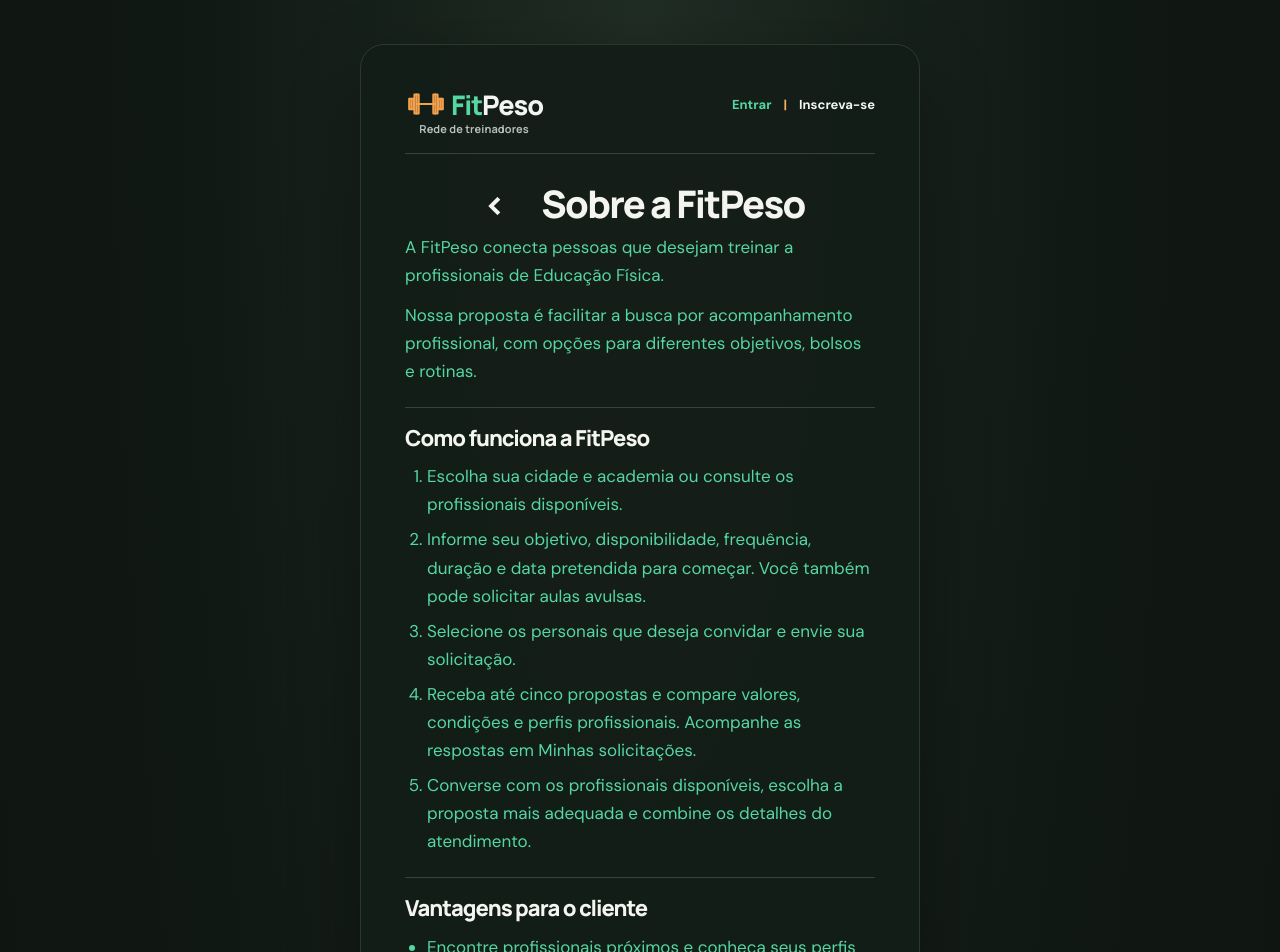
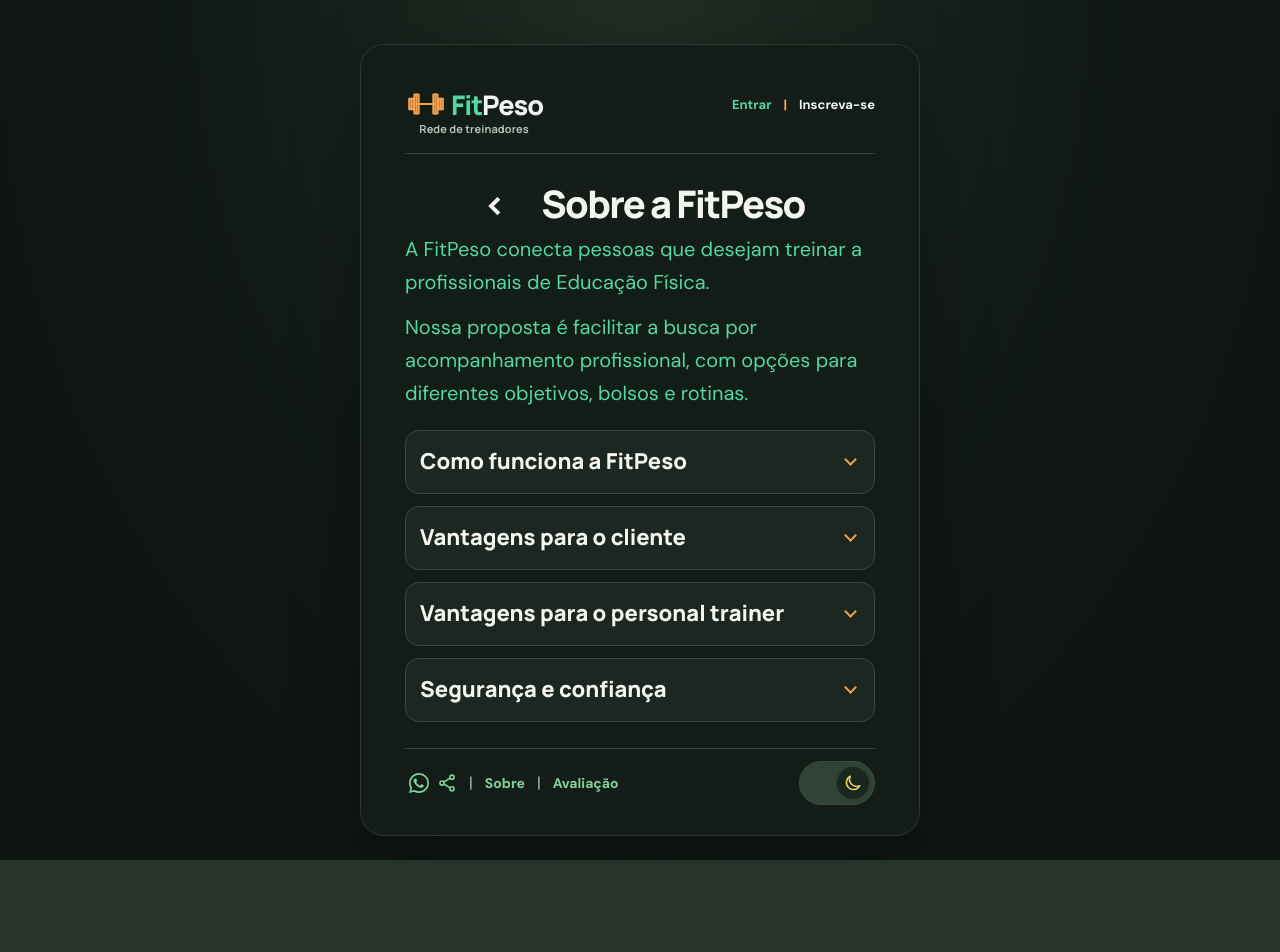
Before and after one commit to albertoapr/calculadoraimc, a Vue app: page /sobre in a window 1280 px wide. Shown: the top 952 px of the page. After the commit the page ends 860 px from the top, so only its background shows below. Built offline with nearby package versions, Linux system fonts and the light colour scheme; no server answers; sample sign-in values are in the browser's storage.

Commit message:
Organiza página Sobre em sanfonas e amplia fontes

```diff
--- a/src/views/home/AboutView.vue
+++ b/src/views/home/AboutView.vue
@@ -1,3 +1,15 @@
+<script setup lang="ts">
+import { ref } from 'vue'
+import RequestAccordionItem from '../../components/RequestAccordionItem.vue'
+
+type AboutSection = 'how' | 'customers' | 'trainers' | 'safety'
+const expandedSection = ref<AboutSection | null>(null)
+
+function toggleSection(section: AboutSection) {
+  expandedSection.value = expandedSection.value === section ? null : section
+}
+</script>
+
 <template>
   <section class="fitpeso-about-page" aria-labelledby="page-title">
     <p>A FitPeso conecta pessoas que desejam treinar a profissionais de Educação Física.</p>
@@ -6,8 +18,29 @@
       diferentes objetivos, bolsos e rotinas.
     </p>
 
-    <section class="about-chapter" aria-labelledby="about-how">
-      <h2 id="about-how">Como funciona a FitPeso</h2>
+    <div class="about-accordion">
+      <RequestAccordionItem :open="expandedSection === 'how'">
+        <template #header>
+          <h2 id="about-how" class="request-accordion-heading">
+            <button
+              type="button"
+              class="request-accordion-toggle"
+              :aria-expanded="expandedSection === 'how'"
+              aria-controls="about-panel-how"
+              @click="toggleSection('how')"
+            >
+              <span class="request-accordion-title">Como funciona a FitPeso</span>
+              <span class="request-accordion-chevron" aria-hidden="true"></span>
+            </button>
+          </h2>
+        </template>
+        <div
+          v-show="expandedSection === 'how'"
+          id="about-panel-how"
+          class="request-accordion-panel about-panel"
+          role="region"
+          aria-labelledby="about-how"
+        >
           <ol>
             <li>Escolha sua cidade e academia ou consulte os profissionais disponíveis.</li>
             <li>Informe seu objetivo, disponibilidade, frequência, duração e data pretendida para começar. Você também pode solicitar aulas avulsas.</li>
@@ -15,10 +48,31 @@
             <li>Receba até cinco propostas e compare valores, condições e perfis profissionais. Acompanhe as respostas em Minhas solicitações.</li>
             <li>Converse com os profissionais disponíveis, escolha a proposta mais adequada e combine os detalhes do atendimento.</li>
           </ol>
-    </section>
+        </div>
+      </RequestAccordionItem>
 
-    <section class="about-chapter" aria-labelledby="about-customers">
-      <h2 id="about-customers">Vantagens para o cliente</h2>
+      <RequestAccordionItem :open="expandedSection === 'customers'">
+        <template #header>
+          <h2 id="about-customers" class="request-accordion-heading">
+            <button
+              type="button"
+              class="request-accordion-toggle"
+              :aria-expanded="expandedSection === 'customers'"
+              aria-controls="about-panel-customers"
+              @click="toggleSection('customers')"
+            >
+              <span class="request-accordion-title">Vantagens para o cliente</span>
+              <span class="request-accordion-chevron" aria-hidden="true"></span>
+            </button>
+          </h2>
+        </template>
+        <div
+          v-show="expandedSection === 'customers'"
+          id="about-panel-customers"
+          class="request-accordion-panel about-panel"
+          role="region"
+          aria-labelledby="about-customers"
+        >
           <ul>
             <li>Encontre profissionais próximos e conheça seus perfis antes de escolher.</li>
             <li>Envie uma única solicitação para vários personais, sem precisar procurar cada um individualmente.</li>
@@ -27,10 +81,31 @@
             <li>Tenha liberdade para avaliar as propostas antes de aceitar qualquer uma.</li>
             <li>Consulte o andamento das solicitações e as condições oferecidas em um só lugar.</li>
           </ul>
-    </section>
+        </div>
+      </RequestAccordionItem>
 
-    <section class="about-chapter" aria-labelledby="about-trainers">
-      <h2 id="about-trainers">Vantagens para o personal trainer</h2>
+      <RequestAccordionItem :open="expandedSection === 'trainers'">
+        <template #header>
+          <h2 id="about-trainers" class="request-accordion-heading">
+            <button
+              type="button"
+              class="request-accordion-toggle"
+              :aria-expanded="expandedSection === 'trainers'"
+              aria-controls="about-panel-trainers"
+              @click="toggleSection('trainers')"
+            >
+              <span class="request-accordion-title">Vantagens para o personal trainer</span>
+              <span class="request-accordion-chevron" aria-hidden="true"></span>
+            </button>
+          </h2>
+        </template>
+        <div
+          v-show="expandedSection === 'trainers'"
+          id="about-panel-trainers"
+          class="request-accordion-panel about-panel"
+          role="region"
+          aria-labelledby="about-trainers"
+        >
           <ul>
             <li>Aumente sua visibilidade entre potenciais alunos na sua região e nas academias em que atua.</li>
             <li>Receba oportunidades de atendimento com informações sobre objetivos e disponibilidade dos interessados.</li>
@@ -39,10 +114,31 @@
             <li>Organize as solicitações e propostas recebidas, reduzindo o trabalho de prospecção.</li>
             <li>Tenha mais oportunidades de conquistar novos alunos e ocupar horários disponíveis.</li>
           </ul>
-    </section>
+        </div>
+      </RequestAccordionItem>
 
-    <section class="about-chapter" aria-labelledby="about-safety">
-      <h2 id="about-safety">Segurança e confiança</h2>
+      <RequestAccordionItem :open="expandedSection === 'safety'">
+        <template #header>
+          <h2 id="about-safety" class="request-accordion-heading">
+            <button
+              type="button"
+              class="request-accordion-toggle"
+              :aria-expanded="expandedSection === 'safety'"
+              aria-controls="about-panel-safety"
+              @click="toggleSection('safety')"
+            >
+              <span class="request-accordion-title">Segurança e confiança</span>
+              <span class="request-accordion-chevron" aria-hidden="true"></span>
+            </button>
+          </h2>
+        </template>
+        <div
+          v-show="expandedSection === 'safety'"
+          id="about-panel-safety"
+          class="request-accordion-panel about-panel"
+          role="region"
+          aria-labelledby="about-safety"
+        >
           <p>
             A FitPeso utiliza autenticação para proteger o acesso às contas e registra as solicitações
             e propostas para facilitar o acompanhamento das negociações. Os links de acesso a
@@ -60,13 +156,15 @@
             do treino, a prestação do serviço e o cumprimento das condições combinadas dependem dos
             profissionais e clientes envolvidos.
           </p>
-    </section>
+        </div>
+      </RequestAccordionItem>
+    </div>
   </section>
 </template>
 
 <style scoped>
 .fitpeso-about-page {
-  font-size: 17px;
+  font-size: 20px;
   line-height: 1.65;
   overflow-wrap: anywhere;
 }
@@ -78,23 +176,28 @@
 .fitpeso-about-page p {
   margin: 0 0 12px;
 }
-.about-chapter {
-  margin-top: 22px;
-  padding-top: 16px;
-  border-top: 1px solid var(--line);
+.about-accordion {
+  display: grid;
+  gap: 12px;
+  margin-top: 20px;
 }
-.about-chapter h2 {
-  margin: 0 0 10px;
+.about-accordion .request-accordion-title {
+  flex: 1 1 auto;
   font-size: 22px;
   line-height: 1.3;
-  color: var(--ink);
 }
-.about-chapter ul,
-.about-chapter ol {
+.about-panel {
+  display: block;
+}
+.about-panel ul,
+.about-panel ol {
   margin: 0 0 12px;
-  padding-inline-start: 22px;
+  padding-inline-start: 24px;
 }
-.about-chapter li + li {
-  margin-top: 7px;
+.about-panel li + li {
+  margin-top: 8px;
+}
+.about-panel > :last-child {
+  margin-bottom: 0;
 }
 </style>
```
Lines whose indentation alone changed are shown as unchanged.
